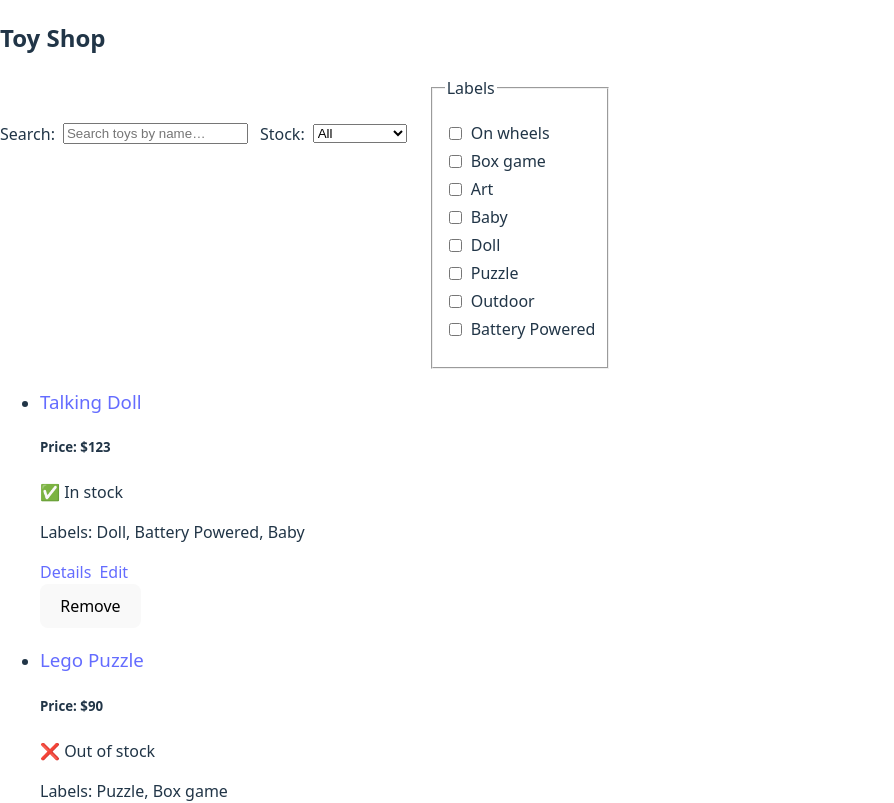
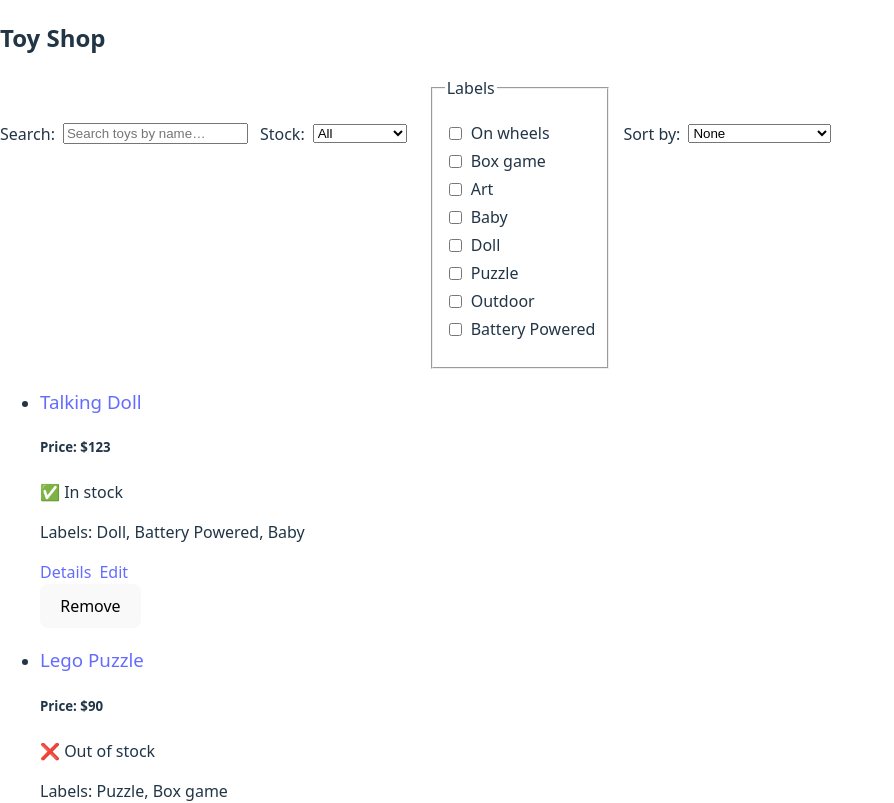
Before and after one commit to EdenIvgi/Mister-Toy-Frontend, a React (Vite) app: page / in a window 1280 px wide. Shown: the top 803 px of the page, without its empty margins (0-894 px from the left). Built offline with nearby package versions, Linux system fonts and the light colour scheme.

Commit message:
Improve filter
add filter by date/A-
Z/price

```diff
--- a/src/cmps/ToyFilter.jsx
+++ b/src/cmps/ToyFilter.jsx
@@ -51,6 +51,12 @@ export function ToyFilter({ filterBy, onSetFilter }) {
     onSetFilter({ labels })
   }
 
+  function onSortChange({ target }) {
+    const sortBy = target.value
+    setLocalFilter(prev => ({ ...prev, sortBy }))
+    onSetFilter({ sortBy })
+  }
+
   return (
     <section className="toy-filter">
       <label style={{ display: 'inline-flex', gap: 8, alignItems: 'center', marginInlineEnd: 12 }}>
@@ -97,6 +103,16 @@ export function ToyFilter({ filterBy, onSetFilter }) {
           ))}
         </ul>
       </fieldset>
+
+      <label style={{ display: 'inline-flex', gap: 8, alignItems: 'center', marginInlineStart: 12 }}>
+        <span>Sort by:</span>
+        <select value={localFilter.sortBy || ''} onChange={onSortChange}>
+          <option value="">None</option>
+          <option value="name">Name (A→Z)</option>
+          <option value="price">Price (Low→High)</option>
+          <option value="created">Created (New→Old)</option>
+        </select>
+      </label>
     </section>
   )
 }
```
